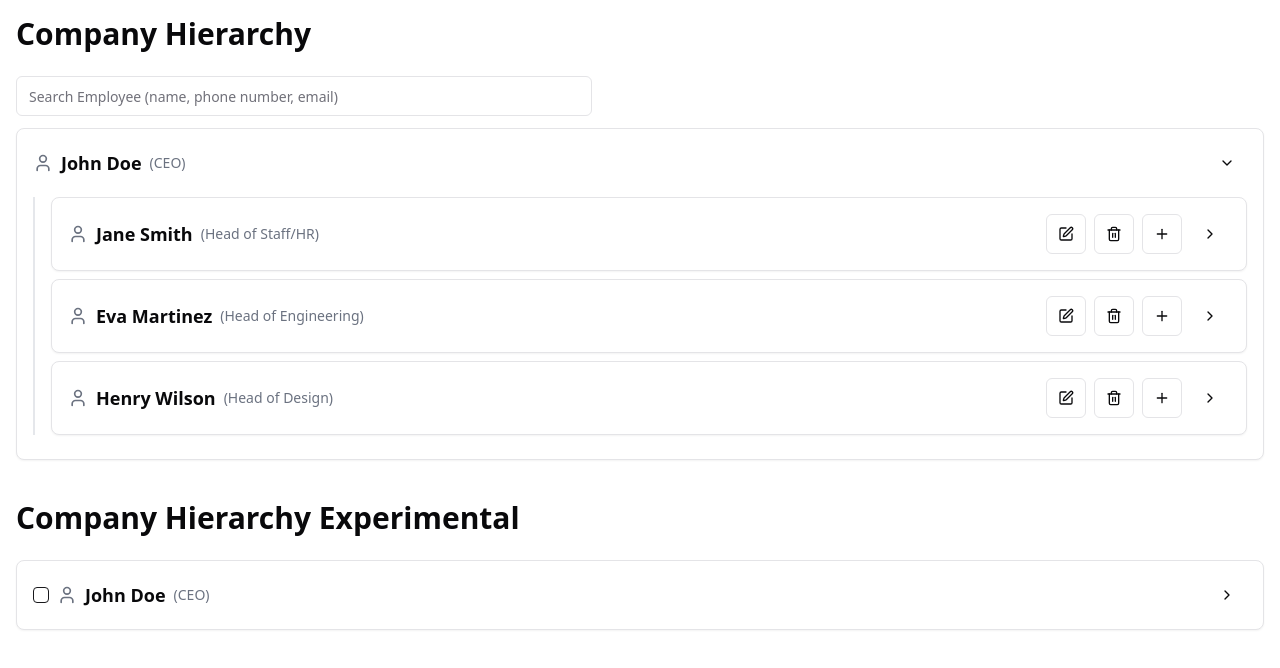
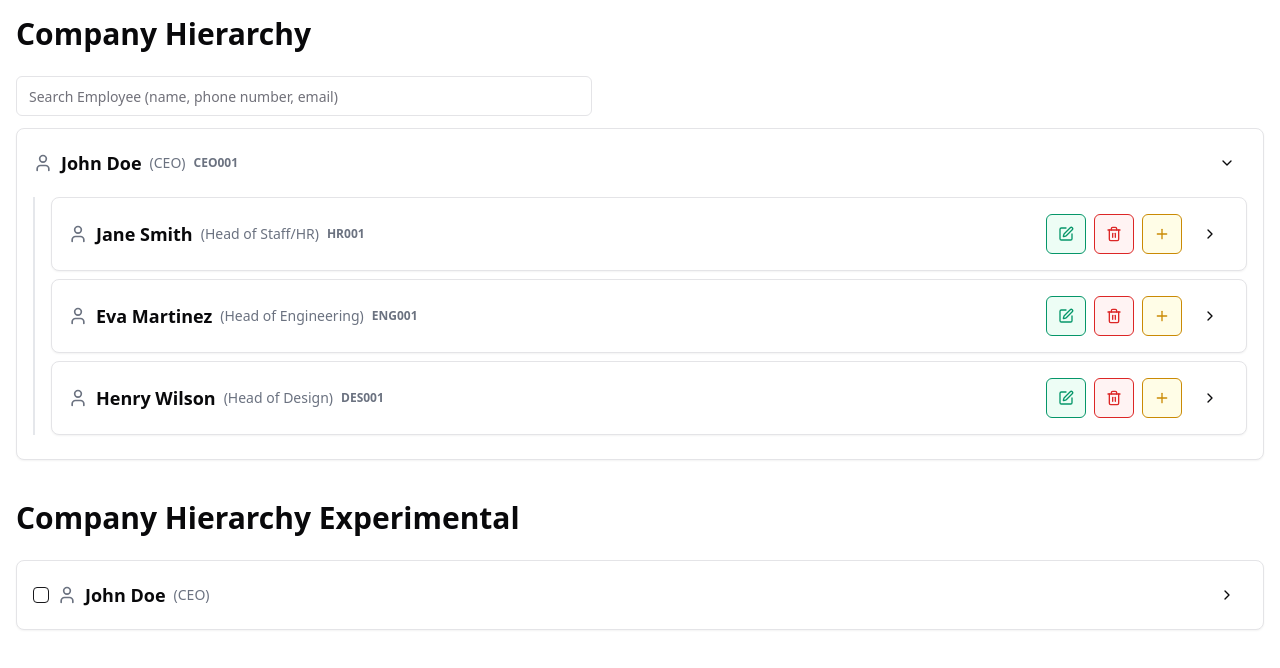
Before and after one commit to Amal221200/heirarchy-ui, a React (Vite) app: page / in a window 1280 px wide. Both pictures are taken after a click on the button 1227 px from the left and 163 px from the top of the page. Shown: the top 668 px of the page. Built offline with nearby package versions, Linux system fonts and the light colour scheme.

Commit message:
minor improvements

```diff
--- a/src/components/EmployeeNode.tsx
+++ b/src/components/EmployeeNode.tsx
@@ -1,5 +1,5 @@
 import React, { useMemo, useState } from "react"
-import { ChevronDown, ChevronRight, User, Trash2 } from "lucide-react"
+import { ChevronDown, ChevronRight, User } from "lucide-react"
 import { Button } from "@/components/ui/button"
 import { Card, CardContent } from "@/components/ui/card"
 import {
@@ -12,6 +12,7 @@ import { useCompanyStore } from "@/hooks/useCompanyStore"
 import { EditEmployeeDialog } from "./dialog/EditEmployee"
 import { AddTeamMemberDialog } from "./dialog/AddTeamMember"
 import { AddTeamDialog } from "./dialog/AddTeam"
+import DeleteButton from "./buttons/DeleteButton"
 
 interface EmployeeNodeProps {
     employee: Employee
@@ -21,6 +22,7 @@ interface EmployeeNodeProps {
 export const EmployeeNode: React.FC<EmployeeNodeProps> = ({ employee, level }) => {
     const { deleteEmployee, teams } = useCompanyStore()
     const [isOpen, setIsOpen] = useState(false)
+
     const handleDelete = () => {
         deleteEmployee(employee.id)
     }
@@ -37,6 +39,7 @@ export const EmployeeNode: React.FC<EmployeeNodeProps> = ({ employee, level }) =
                             <User className="h-5 w-5 text-gray-500" />
                             <h3 className="text-lg font-semibold">{employee.name}</h3>
                             <span className="text-sm text-gray-500">({employee.role})</span>
+                            <span className="text-[12px] font-semibold text-gray-500">{employee.id}</span>
                         </div>
                         <div className="flex items-center space-x-2">
                             {employee.role !== "CEO" && (
@@ -45,10 +48,7 @@ export const EmployeeNode: React.FC<EmployeeNodeProps> = ({ employee, level }) =
                                         employee={employee}
                                         teams={teams}
                                     />
-                                    <Button variant="outline" size="icon" onClick={handleDelete}>
-                                        <Trash2 className="h-4 w-4" />
-                                        <span className="sr-only">Delete employee</span>
-                                    </Button>
+                                    <DeleteButton onClick={handleDelete} screanReaderText="Delete employee" />
                                 </>
                             )}
                             {canAddMember && (
--- a/src/components/HeirarchyUI.tsx
+++ b/src/components/HeirarchyUI.tsx
@@ -1,33 +1,20 @@
-import React, { useMemo, useState } from "react"
+import React, { useDeferredValue, useMemo, useState } from "react"
 import { EmployeeNode } from "./EmployeeNode"
 import { useCompanyStore } from "@/hooks/useCompanyStore"
 import SearchBar from "./SearchBar"
-import { Employee } from "@/types"
+import { searchEmployee } from "@/functions"
 
 const CompanyHierarchy: React.FC = () => {
   const [search, setSearch] = useState("")
   const { companyStructure } = useCompanyStore()
 
+  const defferedSearch = useDeferredValue(search)
+
   const filteredStructure = useMemo(() => {
-    if (!search) return [companyStructure]
-    function searchEmployee(employees: Employee): Employee[] {
-      const condition = employees.name.toLowerCase().includes(search.toLowerCase()) || employees.emailId.toLowerCase().includes(search.toLowerCase()) || employees.phoneNumber.toLowerCase().includes(search.toLowerCase())
-      if (condition) {
-        const children = employees.children ? employees.children.flatMap(child => searchEmployee(child)) : []
-        return [employees, ...children];
-      }
+    if (!defferedSearch) return [companyStructure]
 
-      if (employees.children) {
-        return employees.children.flatMap(child => searchEmployee(child))
-      }
-
-      return [];
-    }
-    return searchEmployee(companyStructure)
-  }, [search, companyStructure])
-
-
-
+    return searchEmployee(companyStructure, defferedSearch)
+  }, [defferedSearch, companyStructure])
 
   return (
     <div className="container mx-auto p-4">
--- /dev/null
+++ b/src/components/buttons/AddButton.tsx
@@ -0,0 +1,19 @@
+import React, { ComponentProps } from 'react'
+import { Button } from '../ui/button'
+import { Plus } from 'lucide-react'
+import { cn } from '@/lib/utils'
+
+interface AddButtonProps extends ComponentProps<'button'> {
+    screanReaderText?: string
+}
+
+const AddButton: React.FC<AddButtonProps> = ({ screanReaderText, className, ...props }) => {
+    return (
+        <Button variant="outline" size="icon" className={cn('border-yellow-600 bg-yellow-100/40', className)} {...props}>
+            <Plus className="h-4 w-4 text-yellow-600" />
+            <span className="sr-only">{screanReaderText}</span>
+        </Button>
+    )
+}
+
+export default AddButton
--- /dev/null
+++ b/src/components/buttons/DeleteButton.tsx
@@ -0,0 +1,20 @@
+import React, { ComponentProps } from 'react'
+import { Button } from '../ui/button'
+import { Trash2 } from 'lucide-react'
+import { cn } from '@/lib/utils'
+
+interface DeleteButtonProps extends ComponentProps<'button'> {
+    screanReaderText?: string
+}
+
+
+const DeleteButton: React.FC<DeleteButtonProps> = ({ screanReaderText, className, ...props }) => {
+    return (
+        <Button variant="outline" size="icon" className={cn('border-red-600 bg-red-100/40', className)} {...props}>
+            <Trash2 className="h-4 w-4 text-red-600" />
+            <span className="sr-only">{screanReaderText}</span>
+        </Button>
+    )
+}
+
+export default DeleteButton
--- /dev/null
+++ b/src/components/buttons/EditButton.tsx
@@ -0,0 +1,19 @@
+import React, { ComponentProps } from 'react'
+import { Button } from '../ui/button'
+import { Edit } from 'lucide-react'
+import { cn } from '@/lib/utils'
+
+interface EditButtonProps extends ComponentProps<'button'> {
+    screanReaderText?: string
+}
+
+const EditButton: React.FC<EditButtonProps> = ({ screanReaderText, className, ...props }) => {
+    return (
+        <Button variant="outline" size="icon" className={cn('border-emerald-600 bg-emerald-100/40', className)} {...props}>
+            <Edit className="h-4 w-4 text-emerald-600" />
+            <span className="sr-only">{screanReaderText}</span>
+        </Button>
+    )
+}
+
+export default EditButton
--- a/src/components/dialog/AddTeam.tsx
+++ b/src/components/dialog/AddTeam.tsx
@@ -10,9 +10,9 @@ import {
 import { Input } from "@/components/ui/input"
 import { Label } from "@/components/ui/label"
 import { Employee } from "@/types"
-import { Plus } from "lucide-react"
 import { useCompanyStore } from "@/hooks/useCompanyStore"
 import SelectInput from "../SelectInput"
+import AddButton from "../buttons/AddButton"
 
 interface AddTeamDialogProps {
     headOfDepartment: Employee
@@ -67,10 +67,7 @@ export const AddTeamDialog: React.FC<AddTeamDialogProps> = ({ headOfDepartment }
     return (
         <Dialog open={isOpen} onOpenChange={setIsOpen}>
             <DialogTrigger asChild>
-                <Button variant="outline" size="icon">
-                    <Plus className="h-4 w-4" />
-                    <span className="sr-only">Add Team</span>
-                </Button>
+                <AddButton  screanReaderText="Add Button" />
             </DialogTrigger>
             <DialogContent>
                 <DialogHeader>
--- a/src/components/dialog/AddTeamMember.tsx
+++ b/src/components/dialog/AddTeamMember.tsx
@@ -10,8 +10,8 @@ import {
 import { Input } from "@/components/ui/input"
 import { Label } from "@/components/ui/label"
 import { Employee } from "@/types"
-import { Plus } from "lucide-react"
 import { useCompanyStore } from "@/hooks/useCompanyStore"
+import AddButton from "../buttons/AddButton"
 
 interface AddTeamMemberDialogProps {
   teamLeader: Employee
@@ -47,10 +47,7 @@ export const AddTeamMemberDialog: React.FC<AddTeamMemberDialogProps> = ({ teamLe
   return (
     <Dialog open={isOpen} onOpenChange={setIsOpen}>
       <DialogTrigger asChild>
-        <Button variant="outline" size="icon">
-          <Plus className="h-4 w-4" />
-          <span className="sr-only">Add Team Member</span>
-        </Button>
+        <AddButton screanReaderText="Add Team Member" />
       </DialogTrigger>
       <DialogContent>
         <DialogHeader>
--- a/src/components/dialog/EditEmployee.tsx
+++ b/src/components/dialog/EditEmployee.tsx
@@ -10,9 +10,9 @@ import {
 import { Input } from "@/components/ui/input"
 import { Label } from "@/components/ui/label"
 import { Employee, Team } from "@/types"
-import { Edit } from "lucide-react"
 import { useCompanyStore } from "@/hooks/useCompanyStore"
 import SelectInput from "../SelectInput"
+import EditButton from "../buttons/EditButton"
 
 interface EditEmployeeDialogProps {
   employee: Employee
@@ -38,10 +38,7 @@ export const EditEmployeeDialog: React.FC<EditEmployeeDialogProps> = ({ employee
   return (
     <Dialog open={isOpen} onOpenChange={setIsOpen}>
       <DialogTrigger asChild>
-        <Button variant="outline" size="icon">
-          <Edit className="h-4 w-4" />
-          <span className="sr-only">Edit employee</span>
-        </Button>
+        <EditButton screanReaderText="Edit employee" />
       </DialogTrigger>
       <DialogContent>
         <DialogHeader>
--- /dev/null
+++ b/src/functions.ts
@@ -0,0 +1,17 @@
+import { Employee } from "./types";
+
+export function searchEmployee(employees: Employee, search: string): Employee[] {
+    const lowerCaseSearh = search.toLowerCase()
+    const condition = employees.name.toLowerCase().includes(lowerCaseSearh) || employees.emailId.toLowerCase().includes(lowerCaseSearh) || employees.phoneNumber.toLowerCase().includes(lowerCaseSearh);
+
+    if (condition) {
+        const children = employees.children ? employees.children.flatMap(child => searchEmployee(child, search)) : []
+        return [employees, ...children];
+    }
+
+    if (employees.children) {
+        return employees.children.flatMap(child => searchEmployee(child, search))
+    }
+
+    return [];
+}
```
